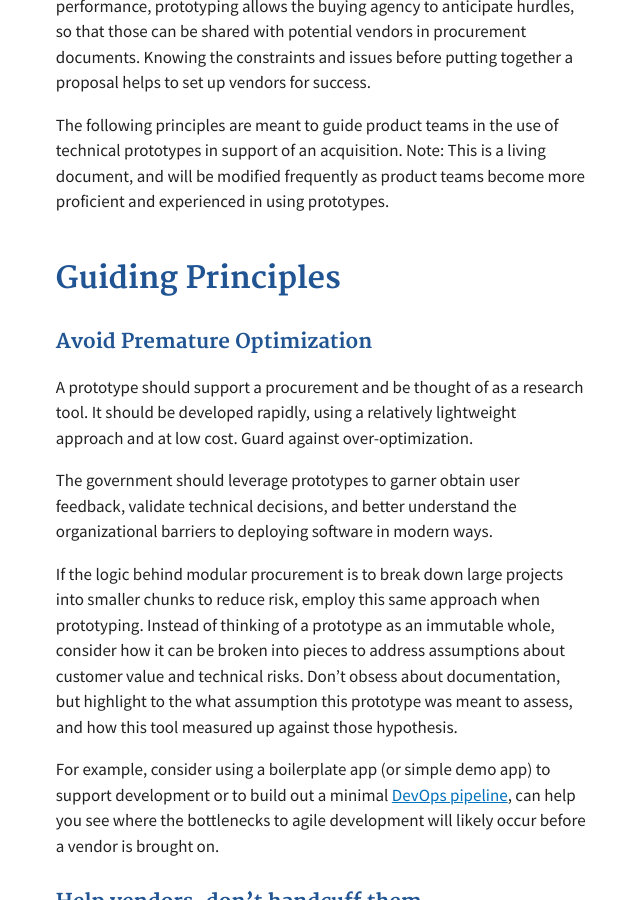
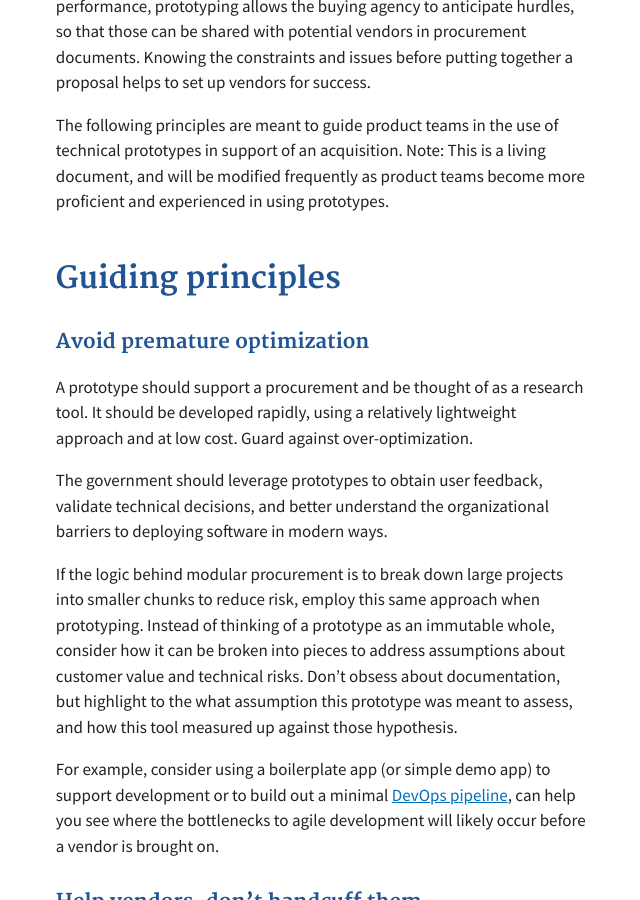
Before and after one commit to 18F/Modular-Contracting-And-Agile-Development, a Jekyll site: the page built from _strategies/prototyping.md, in a window 1280 px wide and 900 px high, scrolled down 1177 px. Shown: the whole window, without its empty margins (345-985 px from the left). Built offline with Jekyll 4.4.1, drawn with Linux system fonts in a browser that asks for light colours; some of the changed text lies outside the part shown.

Commit message:
prototype content tweaks

```diff
--- a/_strategies/prototyping.md
+++ b/_strategies/prototyping.md
@@ -8,7 +8,7 @@ image: /assets/img/strategy-images/prototype.jpg
 image-credit: https://www.flickr.com/photos/baldiri/
 ---
 
-## Principles of Prototyping for Acquisition
+## Principles of prototyping for acquisition
 
 Software prototypes are one tool available to governments to “de-risk” software acquisitions where there are substantial unknowns, or not-yet validated technology choices, by providing out or invalidating a concept. They can help to reduce risk in complex IT procurements, especially when coupled with the adoption of agile practices and procurements that are smaller and more modular.
 
@@ -20,13 +20,13 @@ Rather than having a vendor raise questions during a contract's period of perfor
 
 The following principles are meant to guide product teams in the use of technical prototypes in support of an acquisition. Note: This is a living document, and will be modified frequently as product teams become more proficient and experienced in using prototypes.
 
-## Guiding Principles
+## Guiding principles
 
-### Avoid Premature Optimization
+### Avoid premature optimization
 
 A prototype should support a procurement and be thought of as a research tool. It should be developed rapidly, using a relatively lightweight approach and at low cost. Guard against over-optimization.
 
-The government should leverage prototypes to garner obtain user feedback, validate technical decisions, and better understand the organizational barriers to deploying software in modern ways.
+The government should leverage prototypes to obtain user feedback, validate technical decisions, and better understand the organizational barriers to deploying software in modern ways.
 
 If the logic behind modular procurement is to break down large projects into smaller chunks to reduce risk, employ this same approach when prototyping. Instead of thinking of a prototype as an immutable whole, consider how it can be broken into pieces to address assumptions about customer value and technical risks. Don't obsess about documentation, but highlight to the  what assumption this prototype was meant to assess, and how this tool measured up against those hypothesis.
 
```
